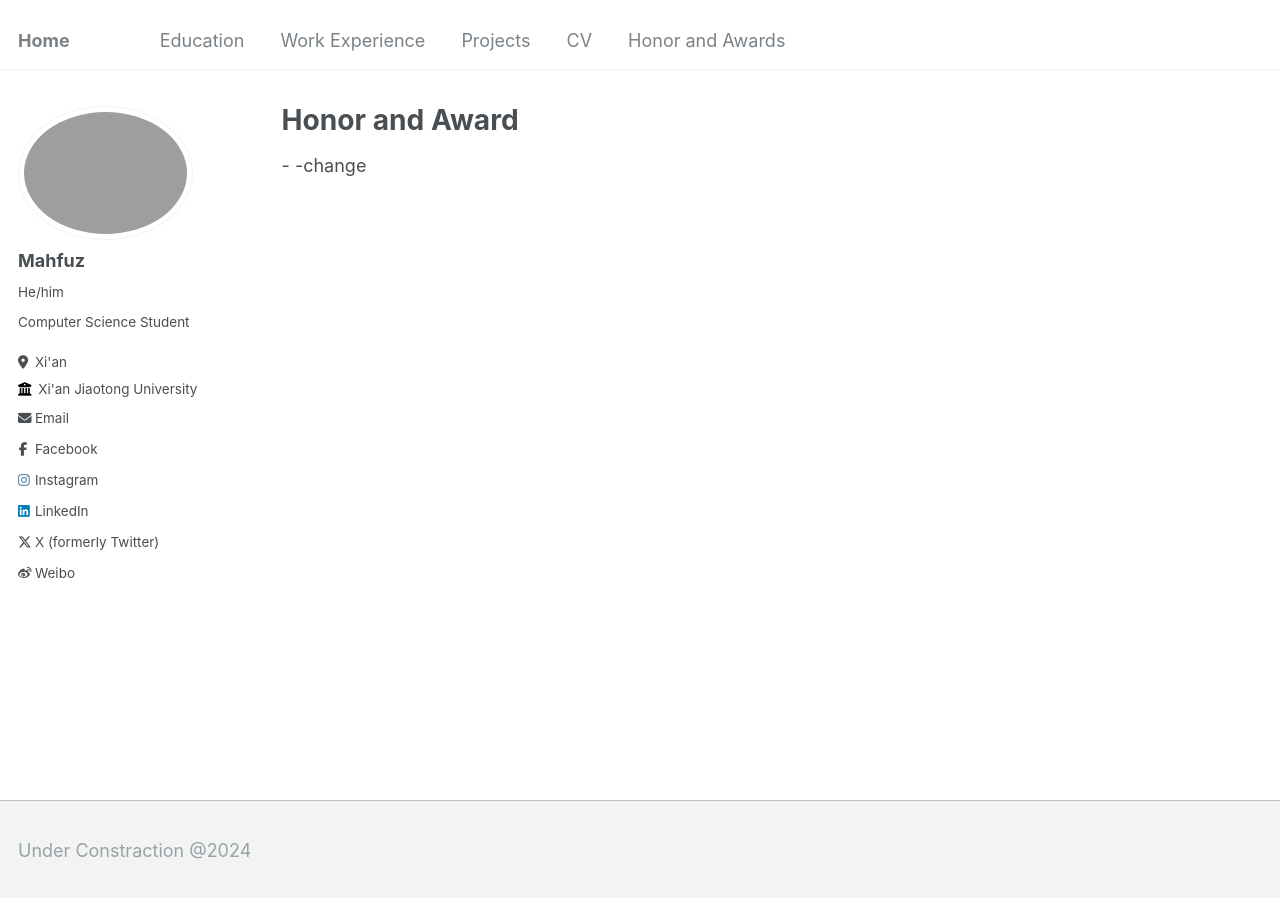
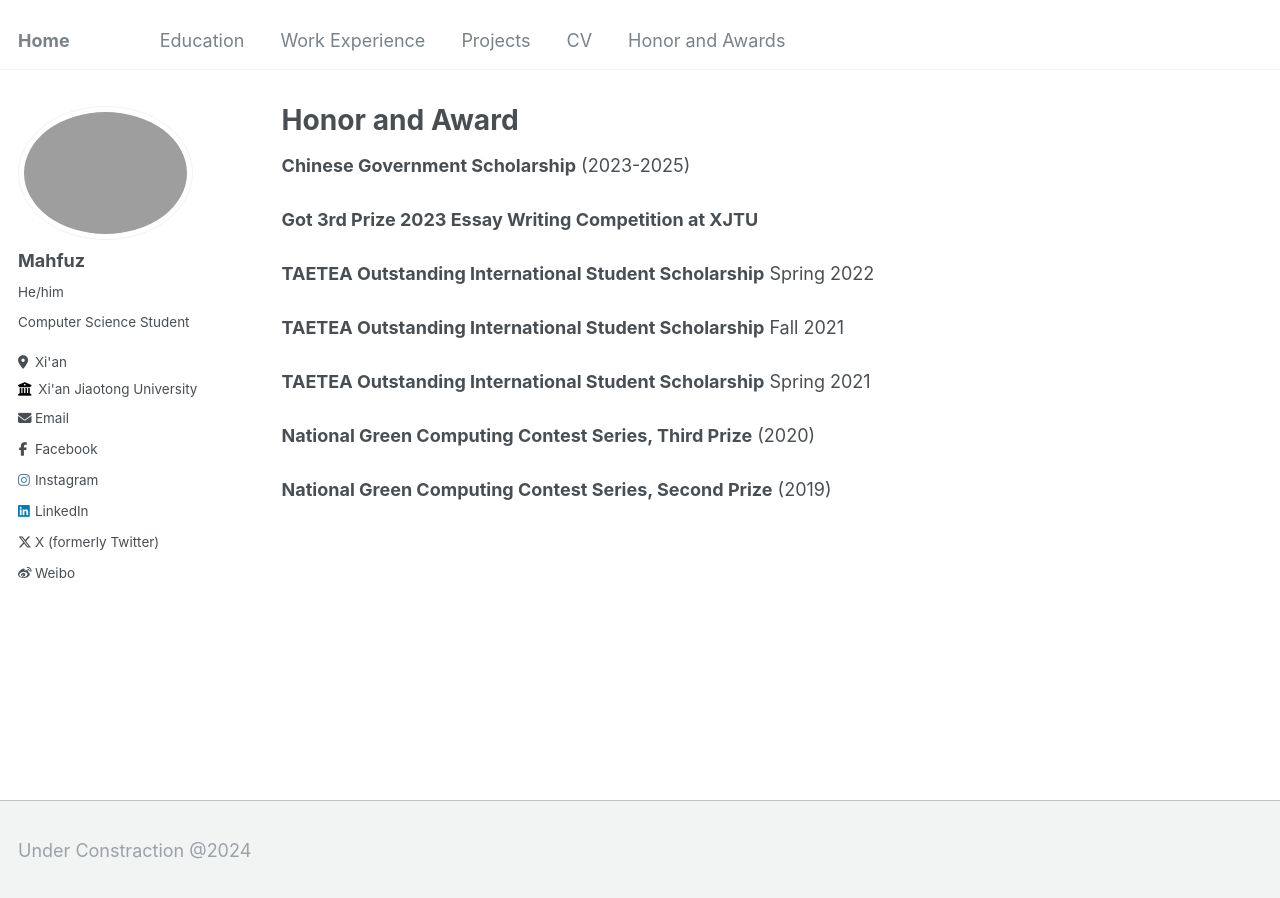
Before and after one commit to mahfuztbt/mahfuztbt.github.io, a Jekyll site: the page built from _pages/Honor&Award.md, in a window 1280 px wide. Built offline with Jekyll 4.4.1, drawn with Linux system fonts in a browser that asks for light colours.

Commit message:
Update Honor&Award.md

```diff
--- a/_pages/Honor&Award.md
+++ b/_pages/Honor&Award.md
@@ -5,5 +5,10 @@ permalink: /Honor&Award/
 author_profile: true
 ---
 
--
--change
+**Chinese Government Scholarship** (2023-2025) <br/>
+<br/>**Got 3rd Prize 2023 Essay Writing Competition at XJTU** <br/>
+<br/>**TAETEA Outstanding International Student Scholarship** Spring 2022 <br>
+<br/>**TAETEA Outstanding International Student Scholarship** Fall 2021 <br>
+<br/>**TAETEA Outstanding International Student Scholarship** Spring 2021 <br>
+<br/>**National Green Computing Contest Series, Third Prize** (2020) <br/>
+<br/>**National Green Computing Contest Series, Second Prize** (2019) <br/>
```
